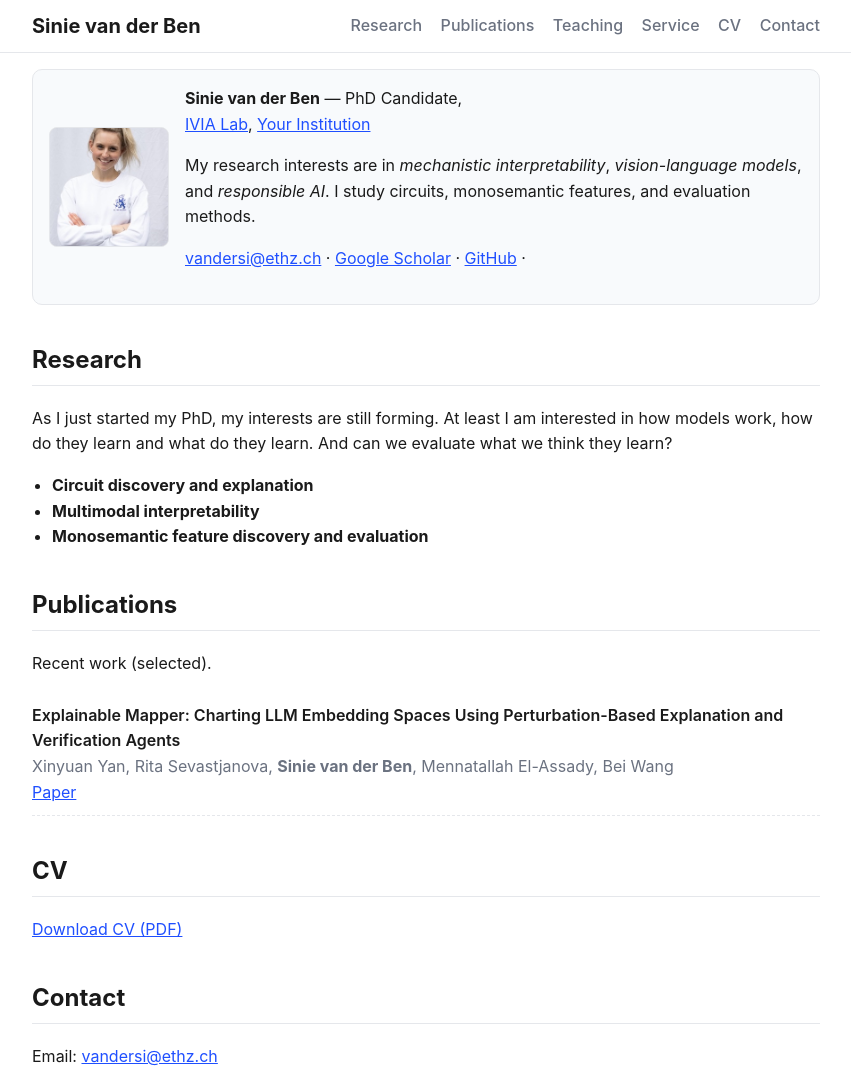
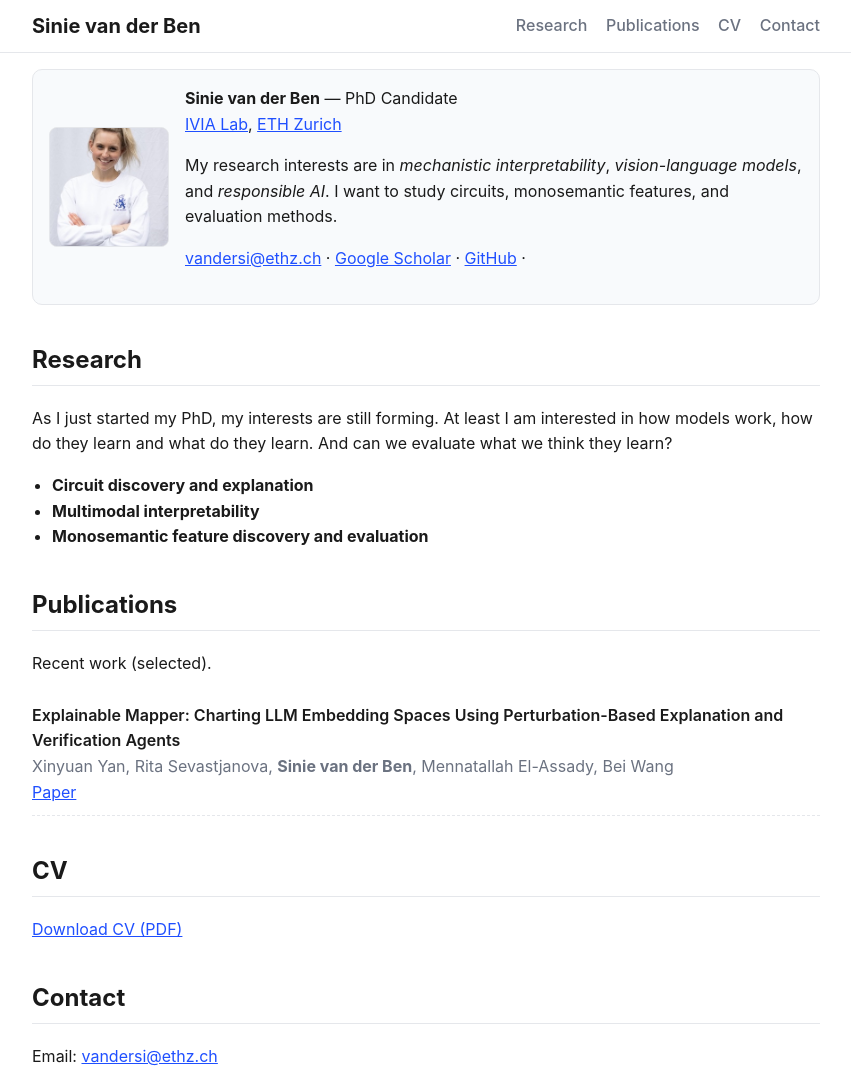
Before and after one commit to sinievanderben/sinievanderben.github.io, a plain HTML site: page index.html in a window 1280 px wide. Shown: the top 1073 px of the page, without its empty margins (214-1065 px from the left). Drawn offline with Linux system fonts and the light colour scheme.

Commit message:
new commit message

```diff
--- a/index.html
+++ b/index.html
@@ -14,8 +14,6 @@
       <nav class="site-nav" aria-label="Primary">
         <a href="#research">Research</a>
         <a href="#publications">Publications</a>
-        <a href="#teaching">Teaching</a>
-        <a href="#service">Service</a>
         <a href="#cv">CV</a>
         <a href="#contact">Contact</a>
       </nav>
@@ -26,10 +24,10 @@
     <section class="intro card">
       <img src="headshot.jpg" alt="Headshot of Your Name" class="headshot" />
       <div>
-        <p class="lead"><strong>Sinie van der Ben</strong> — PhD Candidate,<br>
+        <p class="lead"><strong>Sinie van der Ben</strong> — PhD Candidate<br>
         <a href="https://ivia.ch" target="_blank" rel="noopener">IVIA Lab</a>,
-        <a href="https://inf.ethz.ch" target="_blank" rel="noopener">Your Institution</a></p>
-        <p>My research interests are in <em>mechanistic interpretability</em>, <em>vision-language models</em>, and <em>responsible AI</em>. I study circuits, monosemantic features, and evaluation methods.</p>
+        <a href="https://inf.ethz.ch" target="_blank" rel="noopener">ETH Zurich</a></p>
+        <p>My research interests are in <em>mechanistic interpretability</em>, <em>vision-language models</em>, and <em>responsible AI</em>. I want to study circuits, monosemantic features, and evaluation methods.</p>
         <p>
           <a href="mailto:vandersi@ethz.ch">vandersi@ethz.ch</a> ·
           <a href="https://scholar.google.nl/citations?user=4inwWnAAAAAJ&hl=nl&oi=sra" target="_blank" rel="noopener">Google Scholar</a> ·
```
